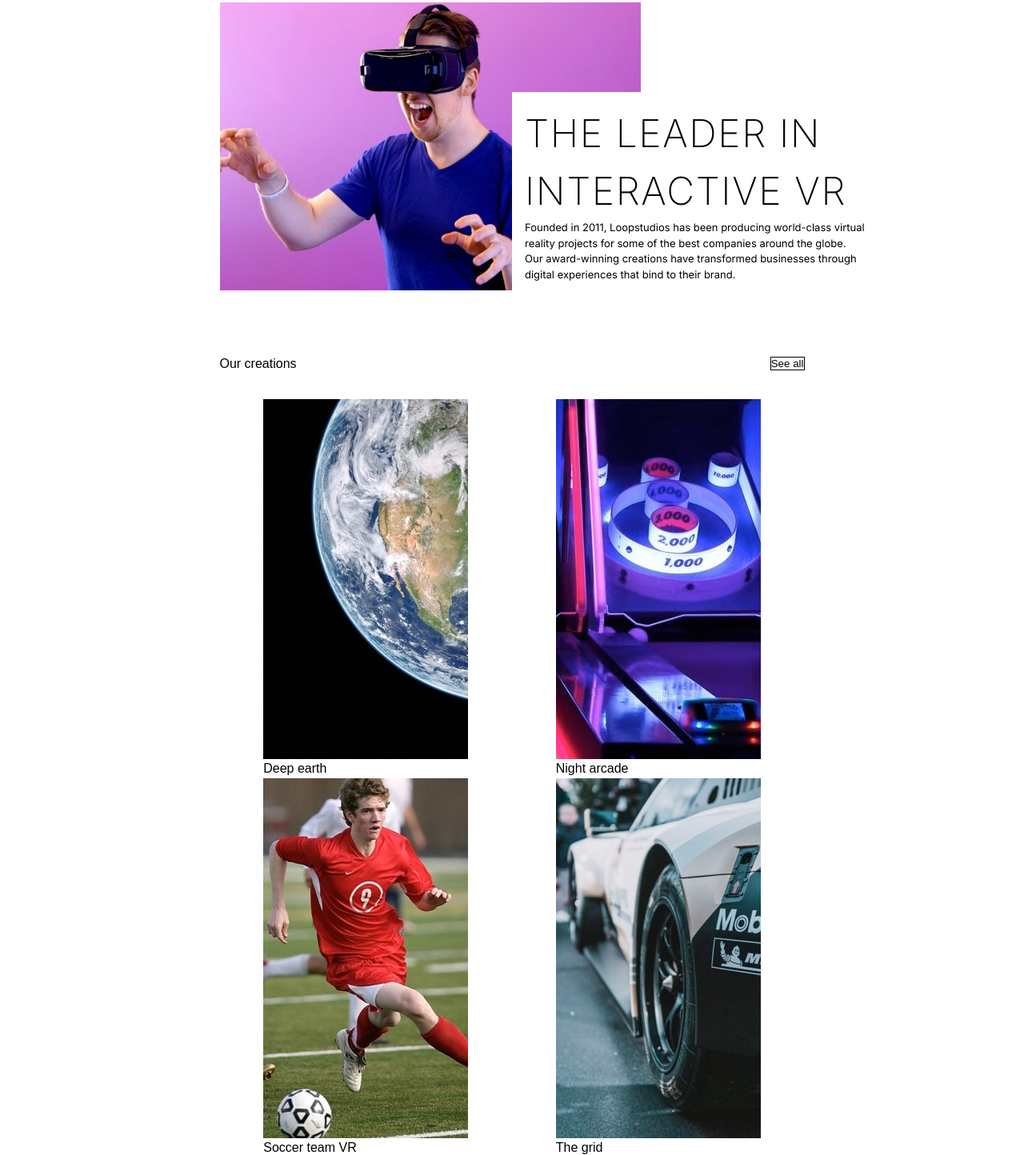
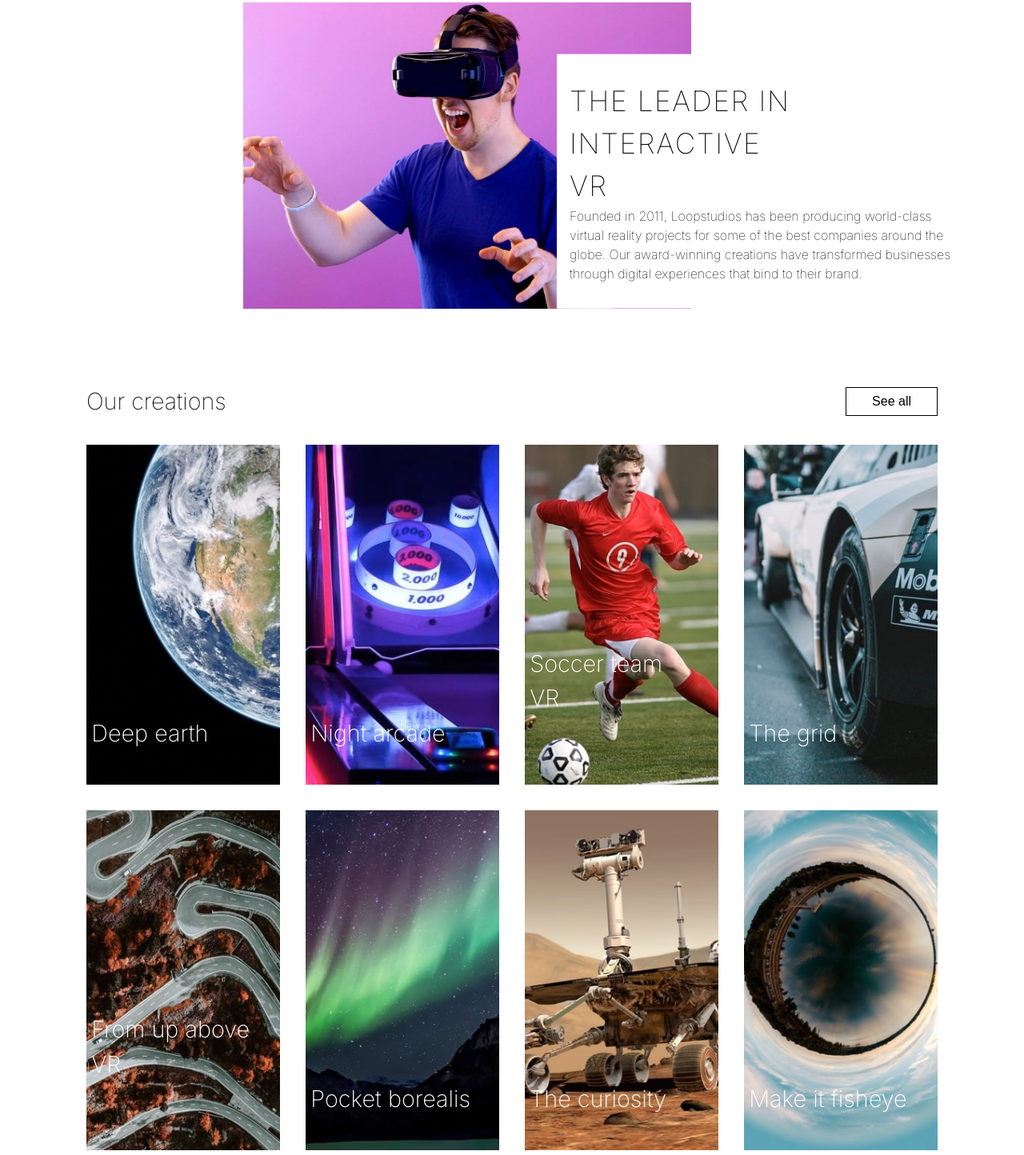
Before and after one commit to b-deneche/loopstudio-landing-page, a plain HTML site: page index.html in a window 1280 px wide. Shown: the part 557-2001 px from the top of the page at 80% size. Drawn offline with Linux system fonts and the light colour scheme; a web font is replaced by a local one.

Commit message:
add creations

```diff
--- a/index.html
+++ b/index.html
@@ -67,40 +67,38 @@
       </div>
       <section class="creations">
         <div class="earth">
-    <img src="./sass/images/desktop/image-deep-earth.jpg" alt="">
-    Deep earth
+          <img src="./sass/images/desktop/image-deep-earth.jpg" alt="" />
+          <span>Deep earth</span>
         </div>
         <div class="arcade">
-    <img src="./sass/images/desktop/image-night-arcade.jpg" alt="">
-    Night arcade
+          <img src="./sass/images/desktop/image-night-arcade.jpg" alt="" />
+          <span>Night arcade</span>
         </div>
         <div class="soccer">
-    <img src="./sass/images/desktop/image-soccer-team.jpg" alt="">
-     Soccer team VR
+          <img src="./sass/images/desktop/image-soccer-team.jpg" alt="" />
+          <span>Soccer team VR</span>
         </div>
         <div class="grid">
-    <img src="./sass/images/desktop/image-grid.jpg" alt="">
-    The grid
+          <img src="./sass/images/desktop/image-grid.jpg" alt="" />
+          <span>The grid</span>
         </div>
         <div class="forum">
-    <img src="./sass/images/desktop/image-from-above.jpg" alt="">
-    From up above VR
+          <img src="./sass/images/desktop/image-from-above.jpg" alt="" />
+          <span>From up above VR</span>
         </div>
         <div class="pocket">
-    <img src="./sass/images/desktop/image-pocket-borealis.jpg" alt="">
-    Pocket borealis
+          <img src="./sass/images/desktop/image-pocket-borealis.jpg" alt="" />
+          <span>Pocket borealis</span>
         </div>
         <div class="curios">
-    <img src="./sass/images/desktop/image-curiosity.jpg" alt="">
-    The curiosity
+          <img src="./sass/images/desktop/image-curiosity.jpg" alt="" />
+          <span>The curiosity</span>
         </div>
         <div class="fisheye">
-    <img src="./sass/images/desktop/image-fisheye.jpg" alt="">
-    Make it fisheye
+          <img src="./sass/images/desktop/image-fisheye.jpg" alt="" />
+          <span>Make it fisheye</span>
         </div>
       </section>
-
-
     </main>
     <footer>
       About Careers Events Products Support © 2021 Loopstudios. All rights
--- a/sass/global.scss
+++ b/sass/global.scss
@@ -7,13 +7,13 @@
     box-sizing: border-box;
 }
 body{
-    font-family: $body-font-family;
+    font-family: $heading-font-family;
     background-color: $WHITE;
     line-height: $LINE-HEIGHT-BASE;
     color: $BLACK;
     @include clearfix;
     min-height: 100vh;
-    @include responsive-font(16px, 20px);
+    @include responsive-font(15px, 20px);
     @include grid-center;
     width: 100%;
 }
@@ -29,7 +29,8 @@ header{
 
 footer{
     width: 100%;
-    background-color: $GREY-200;
+    background-color: $BLACK;
+    color: $WHITE;
     padding: 2rem;
     text-align: center;
     font-size: 0.9rem;
@@ -66,3 +67,6 @@ h1, h2, h3, h4, h5, h6{
 .visible{
     display: block !important;
 }
+main{
+    @include grid-center;
+}
--- a/sass/styles.scss
+++ b/sass/styles.scss
@@ -53,47 +53,80 @@
   }
 }
 .vr-interactive {
-  margin: 5rem 0;
-  width: 80%;
+  margin: 5rem 0 0 0;
   height: max-content;
-
+  overflow: hidden;
+  width: 100%;
+  margin-bottom: -20%;
   img {
-    position:relative;
+    position:sticky;
     z-index: -1;
-    width: 90%;
+    width: 50%;
+    left: 20%;
   }
   .content {
     font-family: $heading-font-family;
-    position: absolute;
+    position: relative;
     width: 50%;
-    left: 50%;
-    top : 42rem;
+    transform: translate(110%, -100%);
     background-color: $WHITE;
-    padding: 1rem;
+    padding: 2rem 1rem;
     text-align: left;
     h1 {
       text-transform: uppercase;
-      font-size: 3rem;
+      font-size: 2.2rem;
       letter-spacing: 0.1rem;
-      font-weight: 200;
+      font-weight: 140;
       width: 14ch;
     }
     p {
-      font-size: small;
+      font-size: 1rem;
       width: 52ch;
       text-align: left;
+      font-weight: 130;
     }
   }
 }
 .creation{
+  width: 95%;
   @include flex-row;
   @include flex-space-between;
+  span{
+    font-size: clamp(1rem, calc(1rem + 1vw), 2rem);
+    font-weight: 150;
+  }
+  button{
+    font-size: clamp(0.75rem, calc(1rem + 1vw), 1rem);
+    font-weight: 150;
+    padding: 0.5rem 2rem;
+    &:hover{
+      background-color: bisque;
+    }
+  }
 }
 .creations{
+  width: 95%;
   margin: 2rem 0;
   display: grid;
   place-items: center;
   place-content: center;
-  grid-template-columns: 1fr 1fr;
-  grid-template-rows: repeat(auto, 1fr*4);
+  grid-template-columns: repeat(4, 1fr);
+  grid-template-rows: repeat(2, 1fr);
+  gap: 2rem;
+  img{
+    overflow: hidden;
+    width: 100%;
+    height: 100%;
+    position:relative;
+    z-index: -1;
+  }
+  span{
+    color: $WHITE;
+    position:absolute;
+    z-index: 1;
+    transform: translate(03%, -200%);
+    font-size: clamp(1rem, calc(1rem + 1vw), 2rem);
+    width: 12ch;
+    font-weight: 200;
+  }
 }
```
Also changed, not shown: css/global.css, css/styles.css. Lines whose indentation alone changed are shown as unchanged.
